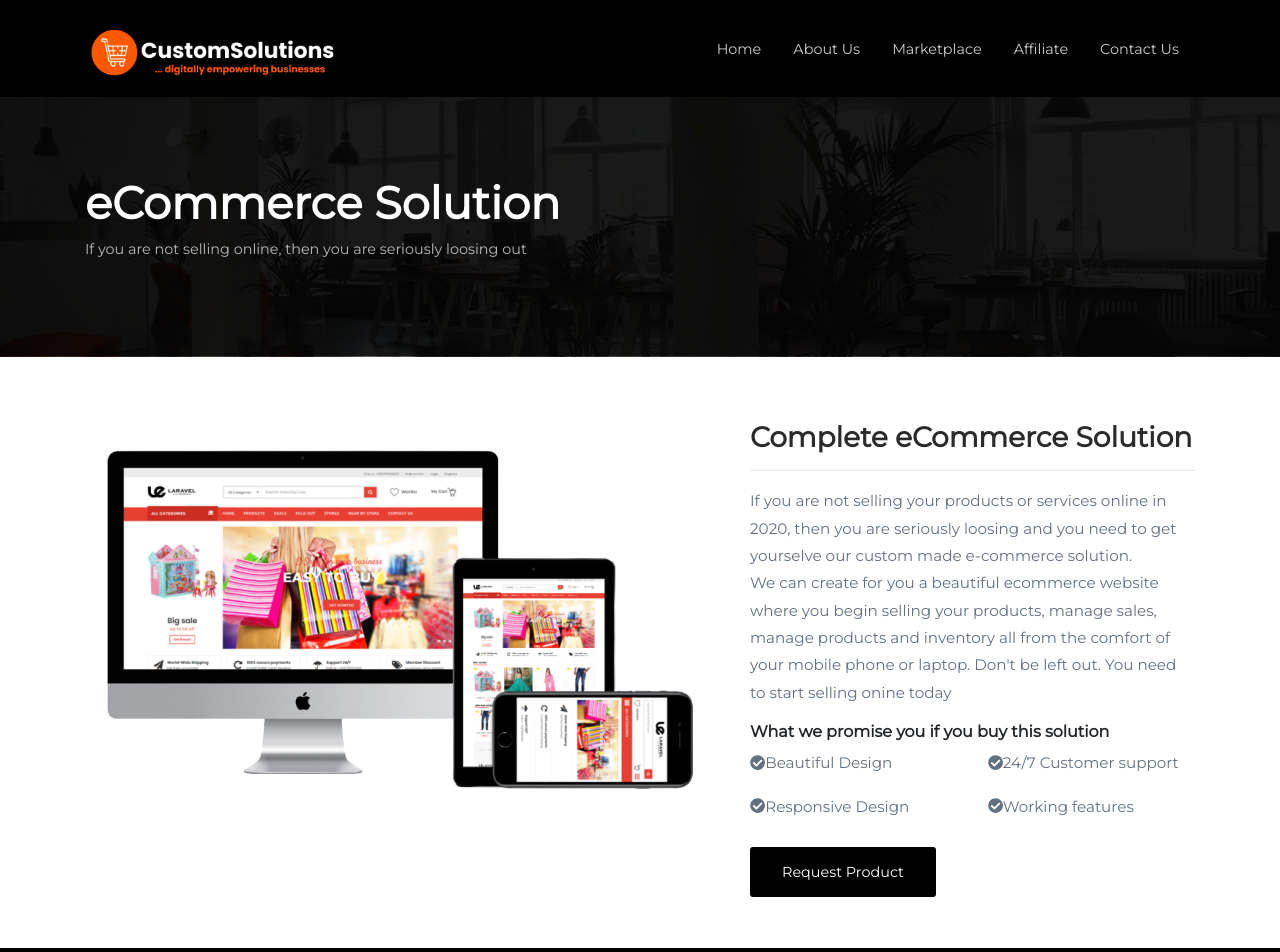
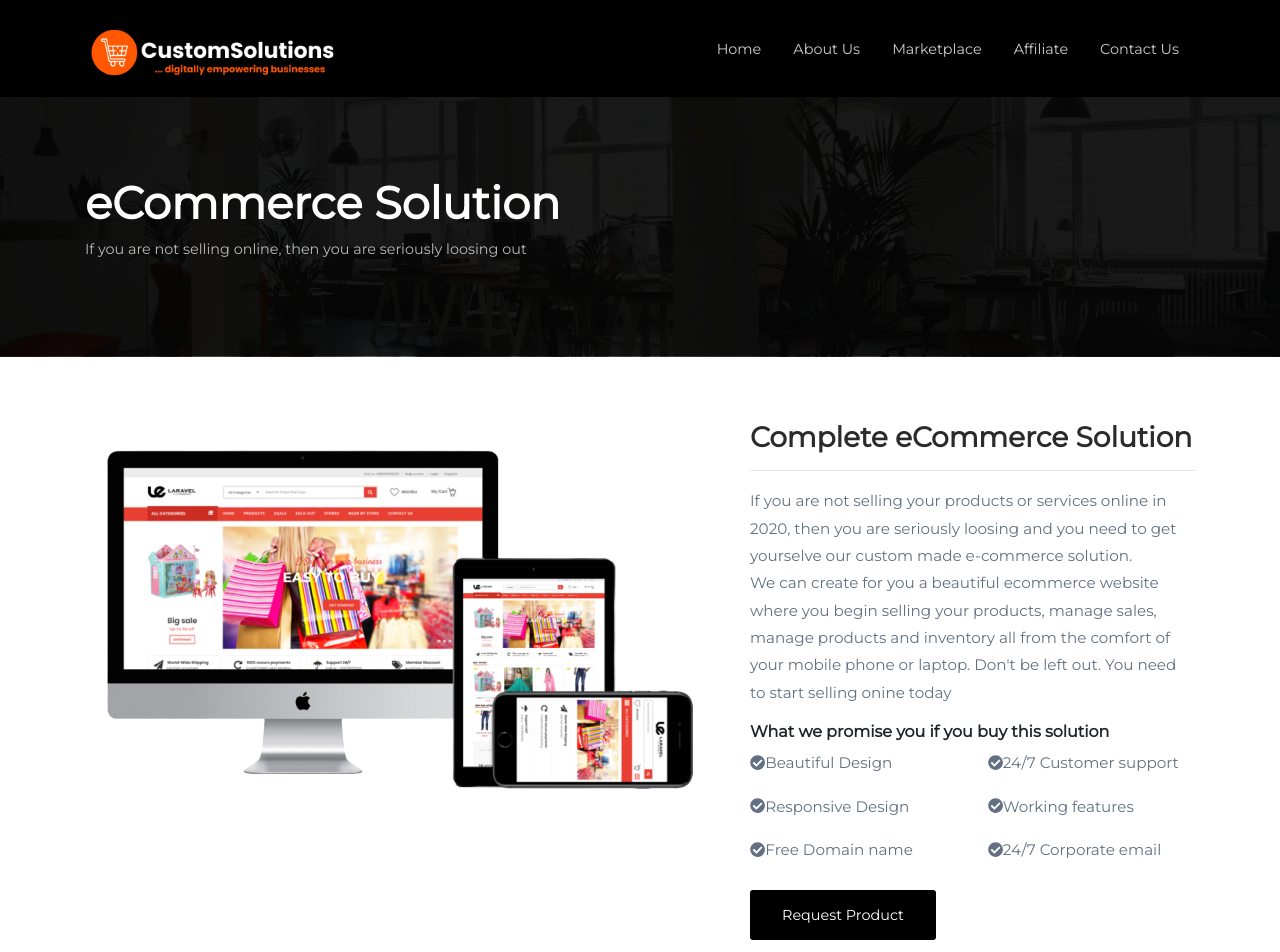
Before and after one commit to Achilles45/customsolutions, a Vue app: page /ecommerce-solution in a window 1280 px wide. Shown: the top 952 px of the page. Built offline with nearby package versions, Linux system fonts and the light colour scheme; no server answers.

Commit message:
Added more gifts to products

```diff
--- a/src/views/Ecommerce.vue
+++ b/src/views/Ecommerce.vue
@@ -22,10 +22,12 @@
                           <div class="col-md-6">
                               <p><i class="fa fa-check-circle"></i>Beautiful Design</p>
                               <p><i class="fa fa-check-circle"></i>Responsive Design</p>
+                                 <p><i class="fa fa-check-circle"></i>Free Domain name</p>
                           </div>
                           <div class="col-md-6">
                               <p><i class="fa fa-check-circle"></i>24/7 Customer support</p>
                               <p><i class="fa fa-check-circle"></i>Working features</p>
+                            <p><i class="fa fa-check-circle"></i>24/7 Corporate email</p>
                           </div>
                       </div>
                       <router-link to="/request" class="request__btn">Request Product</router-link>
--- a/src/views/Hospital.vue
+++ b/src/views/Hospital.vue
@@ -17,14 +17,16 @@
                       <h3>Hospital/Pharmarcy Solution</h3>
                       <hr>
                       <p>We have created a smart software to help you serve your patients more efficiently. You can now completely keep your record online, accessit anytime, track your patients progress<br>We enable you to serve your patients effectively. You can now manage your drug inventory, employees, and position your brand for greatness.</p>
-                       <div class="row mb-4">
+                        <div class="row mb-4">
                           <div class="col-md-6">
                               <p><i class="fa fa-check-circle"></i>Beautiful Design</p>
                               <p><i class="fa fa-check-circle"></i>Responsive Design</p>
+                                 <p><i class="fa fa-check-circle"></i>Free Domain name</p>
                           </div>
                           <div class="col-md-6">
                               <p><i class="fa fa-check-circle"></i>24/7 Customer support</p>
                               <p><i class="fa fa-check-circle"></i>Working features</p>
+                            <p><i class="fa fa-check-circle"></i>24/7 Corporate email</p>
                           </div>
                       </div>
                       <router-link to="/request" class="request__btn">Request Product</router-link>
--- a/src/views/HotelManagement.vue
+++ b/src/views/HotelManagement.vue
@@ -18,14 +18,16 @@
                       <hr>
                       <p>If you own a hotel or manage a hotel, we can help automate your business process with our robust solution. With this solution, you can have your customers reserve and book hotel rooms for themselves or their friends from anywhere in the world. You can also manage your inventory, employees, restaurant, bar and every other section of the hotel. You don't want to miss this offer.</p>
                       <h6>What we promise you if you buy this solution</h6>
-                       <div class="row mb-4">
+                        <div class="row mb-4">
                           <div class="col-md-6">
                               <p><i class="fa fa-check-circle"></i>Beautiful Design</p>
                               <p><i class="fa fa-check-circle"></i>Responsive Design</p>
+                                 <p><i class="fa fa-check-circle"></i>Free Domain name</p>
                           </div>
                           <div class="col-md-6">
                               <p><i class="fa fa-check-circle"></i>24/7 Customer support</p>
                               <p><i class="fa fa-check-circle"></i>Working features</p>
+                            <p><i class="fa fa-check-circle"></i>24/7 Corporate email</p>
                           </div>
                       </div>
                       <router-link to="/request" class="request__btn">Request Product</router-link>
--- a/src/views/Inventory.vue
+++ b/src/views/Inventory.vue
@@ -18,14 +18,16 @@
                       <hr>
                       <p>If you sell a physical product, you need to find a way to know exactly how many items were supplied, how many was sold and at what price, you also need to know how many is left and every other thing about the business. Our solution allows you to keep proper record on everything that happens in your business in real time, from any device and from anywhere. We've got you and your business covered.</p>
                       <h6>What we promise you if you buy this solution</h6>
-                       <div class="row mb-4">
+                        <div class="row mb-4">
                           <div class="col-md-6">
                               <p><i class="fa fa-check-circle"></i>Beautiful Design</p>
                               <p><i class="fa fa-check-circle"></i>Responsive Design</p>
+                                 <p><i class="fa fa-check-circle"></i>Free Domain name</p>
                           </div>
                           <div class="col-md-6">
                               <p><i class="fa fa-check-circle"></i>24/7 Customer support</p>
                               <p><i class="fa fa-check-circle"></i>Working features</p>
+                            <p><i class="fa fa-check-circle"></i>24/7 Corporate email</p>
                           </div>
                       </div>
                       <router-link to="/request" class="request__btn">Request Product</router-link>
--- a/src/views/RealEstate.vue
+++ b/src/views/RealEstate.vue
@@ -22,10 +22,12 @@
                           <div class="col-md-6">
                               <p><i class="fa fa-check-circle"></i>Beautiful Design</p>
                               <p><i class="fa fa-check-circle"></i>Responsive Design</p>
+                                 <p><i class="fa fa-check-circle"></i>Free Domain name</p>
                           </div>
                           <div class="col-md-6">
                               <p><i class="fa fa-check-circle"></i>24/7 Customer support</p>
                               <p><i class="fa fa-check-circle"></i>Working features</p>
+                            <p><i class="fa fa-check-circle"></i>24/7 Corporate email</p>
                           </div>
                       </div>
                       <router-link to="/request" class="request__btn">Request Product</router-link>
--- a/src/views/SchoolManagement.vue
+++ b/src/views/SchoolManagement.vue
@@ -22,10 +22,12 @@
                           <div class="col-md-6">
                               <p><i class="fa fa-check-circle"></i>Beautiful Design</p>
                               <p><i class="fa fa-check-circle"></i>Responsive Design</p>
+                                 <p><i class="fa fa-check-circle"></i>Free Domain name</p>
                           </div>
                           <div class="col-md-6">
                               <p><i class="fa fa-check-circle"></i>24/7 Customer support</p>
                               <p><i class="fa fa-check-circle"></i>Working features</p>
+                            <p><i class="fa fa-check-circle"></i>24/7 Corporate email</p>
                           </div>
                       </div>
                       <router-link to="/request" class="request__btn">Request Product</router-link>
```
